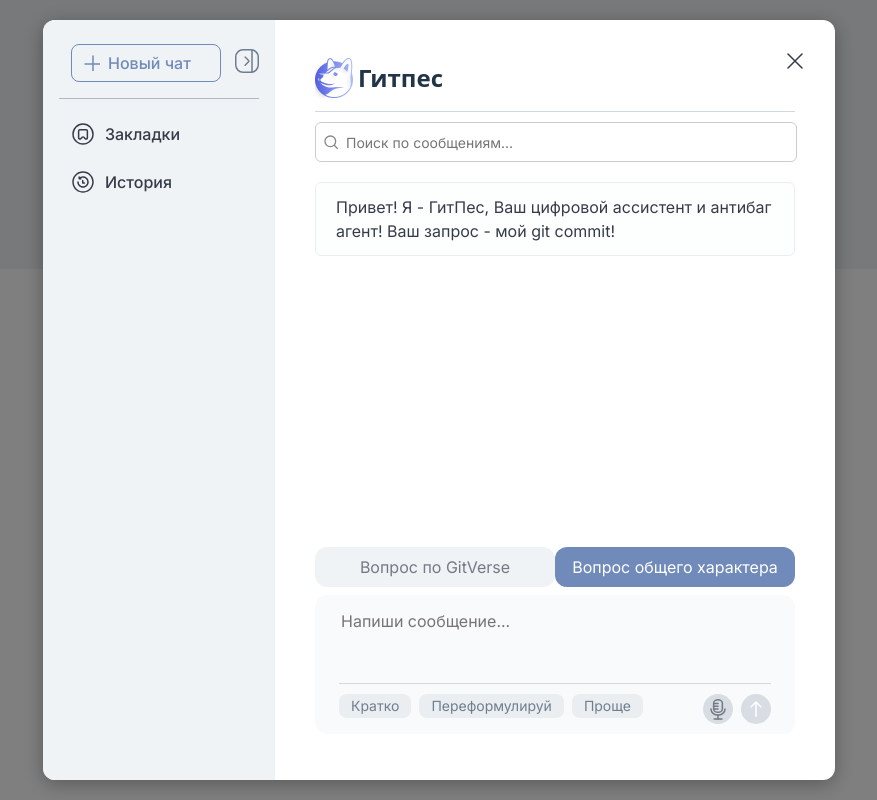
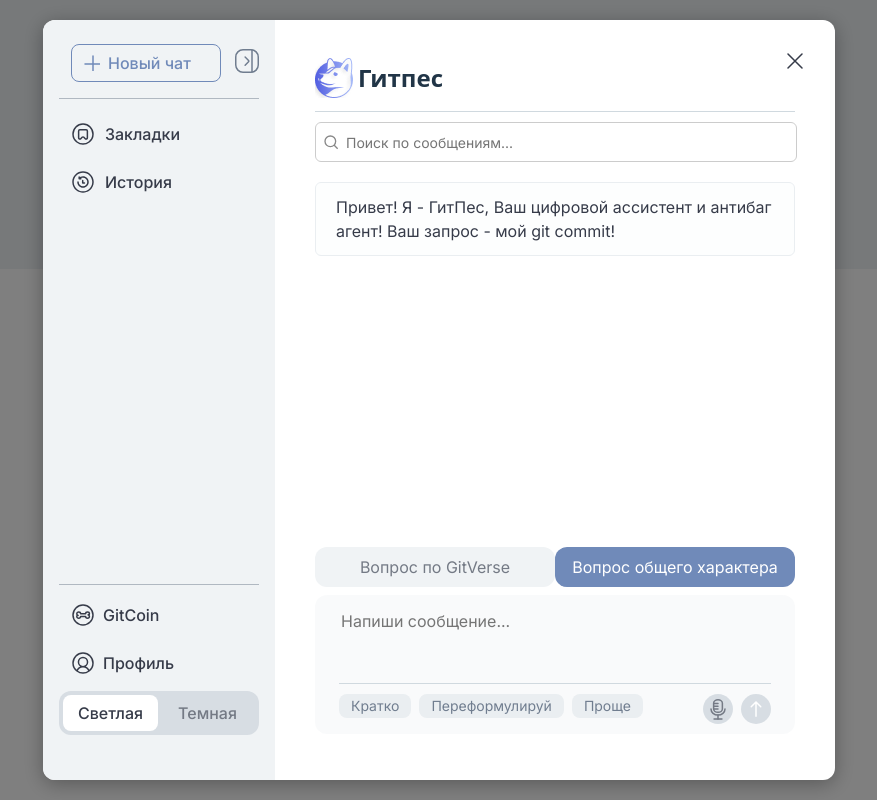
Before and after one commit to Alexches0408/git-pes-chat, a React (Vite) app: page / in a window 1280 px wide. Shown: the whole page, without its empty margins (201-1078 px from the left). Built offline with nearby package versions, Linux system fonts and the light colour scheme.

Commit message:
Добавил переключатель темы, отредактировал блоки сайдбара

```diff
--- a/src/components/SideBarOpen.jsx
+++ b/src/components/SideBarOpen.jsx
@@ -1,15 +1,16 @@
-import React, {useState} from 'react'
+import React, {useState, useRef, useEffect} from 'react'
 import { useSelector, useDispatch } from 'react-redux'
 import { toggleSidebar } from '@/features/gitChat/gitSlice'
-import { commitChat, loadChatHistory, deleteChat, renameChat } from "../features/gitChat/gitSlice";
+import { commitChat, loadChatHistory, deleteChat, renameChat, toggleTheme } from "../features/gitChat/gitSlice";
 import SidebarContextMenu from "./SideBarContextMenu";
 import '../styles/Sidebar.css';
 
-import {SidebarIconOpen} from '../icons'
+import {SidebarIconOpen, GitCoinIconDefault, ProfileIconDefault} from '../icons'
 
 export default function SideBarOpen() {
     const chatHistory = useSelector((state) => state.gitChat.chatHistory)
     const currentChatIndex = useSelector((state) => state.gitChat.currentChatIndex)
+    const darkMode = useSelector((state)=>state.gitChat.darkMode)
     const dispatch = useDispatch()
 
     const [isOpenHistory, setisOpenHistory] = useState(false);
@@ -32,6 +33,14 @@
         setEditingChatIndex(null);
     }
 
+    const inputChatNameRefs = useRef({});
+
+    useEffect(() => {
+        if (editingChatIndex !== null && inputChatNameRefs.current[editingChatIndex]) {
+            inputChatNameRefs.current[editingChatIndex].select();
+        }
+    }, [editingChatIndex]);
+
 
     return (
         <div
@@ -51,6 +60,7 @@
                 </button>
                 <SidebarIconOpen onClick={() => dispatch(toggleSidebar())}/>
             </div>
+            <div id="sb-main">
                 <div
                     className='sb-menu-head AG16med'
                     onClick={toggleBookmarks}
@@ -80,6 +90,7 @@
                             {editingChatIndex === i ? (
                                 <input
                                     autoFocus
+                                    ref={(el) => inputChatNameRefs.current[i] = el}
                                     className={`AG16reg`}
                                     value={editingChatName}
                                     onChange={(e) => setEditingChatName(e.target.value)}
@@ -144,7 +155,69 @@
                     )}
                 </div>
                 )}
-
+            </div>
+            <div
+                id="sb-footer"
+            >
+                <button
+                    className='sb-menu-head AG16med'
+                    style={{
+                        background: "none",
+                        border: "none",
+                        outline: "none",
+                        cursor: "pointer",
+                        }}
+                >
+                    <GitCoinIconDefault/>
+                    <span>GitCoin</span>
+                </button>
+                <button
+                    className='sb-menu-head AG16med'
+                    style={{
+                        background: "none",
+                        border: "none",
+                        outline: "none",
+                        cursor: "pointer",
+                        }}
+                >
+                    <ProfileIconDefault />
+                    <span>Профиль</span>
+                </button>
+                <div id="toggle-theme">
+                    <button
+                        className={`AG16med ${darkMode ? '' : 'active-theme-btn'}`}
+                        style={{
+                            background: "none",
+                            border: "none",
+                            outline: "none",
+                            cursor: "pointer",
+                            }}
+                            onClick={() => {
+                                if (darkMode) {
+                                    dispatch(toggleTheme())
+                                }
+                            }}
+                    >
+                        Светлая
+                    </button>
+                    <button
+                        className={`AG16med ${darkMode ? 'active-theme-btn' : ''}`}
+                        style={{
+                            background: "none",
+                            border: "none",
+                            outline: "none",
+                            cursor: "pointer",
+                            }}
+                            onClick={() => {
+                                if (!darkMode) {
+                                    dispatch(toggleTheme())
+                                }
+                            }}
+                    >
+                        Темная
+                    </button>
+                </div>
+            </div>
         </div>
     )
 }
--- a/src/features/gitChat/gitSlice.js
+++ b/src/features/gitChat/gitSlice.js
@@ -6,6 +6,7 @@
             chatCurrent:[],
             favoritesByChatId:{},
             currentChatIndex: null,
+
 
             isOpen: true,
             sidebarOpen: true,
--- a/src/styles/SideBar.css
+++ b/src/styles/SideBar.css
@@ -67,6 +67,18 @@
     padding: 8px 12px;
     color: #363B49;
     cursor: pointer;
+    border-radius: 12px;
+  }
+
+  .sb-menu-head:hover {
+    background-color: #E3E9EE !important;
+  }
+
+
+
+  #sb-main {
+    height: 470px;
+    overflow-y: auto;
   }
 
   .list-sb-menu{
@@ -141,3 +153,44 @@
   .context-menu-item:hover {
     background-color: #E3E9EE !important;
   }
+
+  #sb-footer {
+    position: sticky;
+    bottom:0;
+    margin-top: auto;
+    height: 130px;
+    padding-top: 10px;
+    padding-bottom: 35px;
+    border-top: 1px solid #B0B8C1;
+  }
+
+  #sb-footer span {
+    margin-left: 8px;
+  }
+
+  #sb-footer > button {
+    width: 200px;
+  }
+
+
+  #toggle-theme {
+    display: flex;
+    justify-content: space-between;
+    align-items: center;
+    width: 192px;
+    height: 36px;
+    padding: 4px;
+    border-radius: 12px;
+    background-color: #D7DDE3;
+  }
+
+  #toggle-theme button {
+    width: 95px;
+    color: #747A85;
+    padding: 8px 12px;
+  }
+
+  #toggle-theme button.active-theme-btn {
+    color: #363B49;
+    background-color: #fff !important;
+  }
```
Lines whose indentation alone changed are shown as unchanged.
